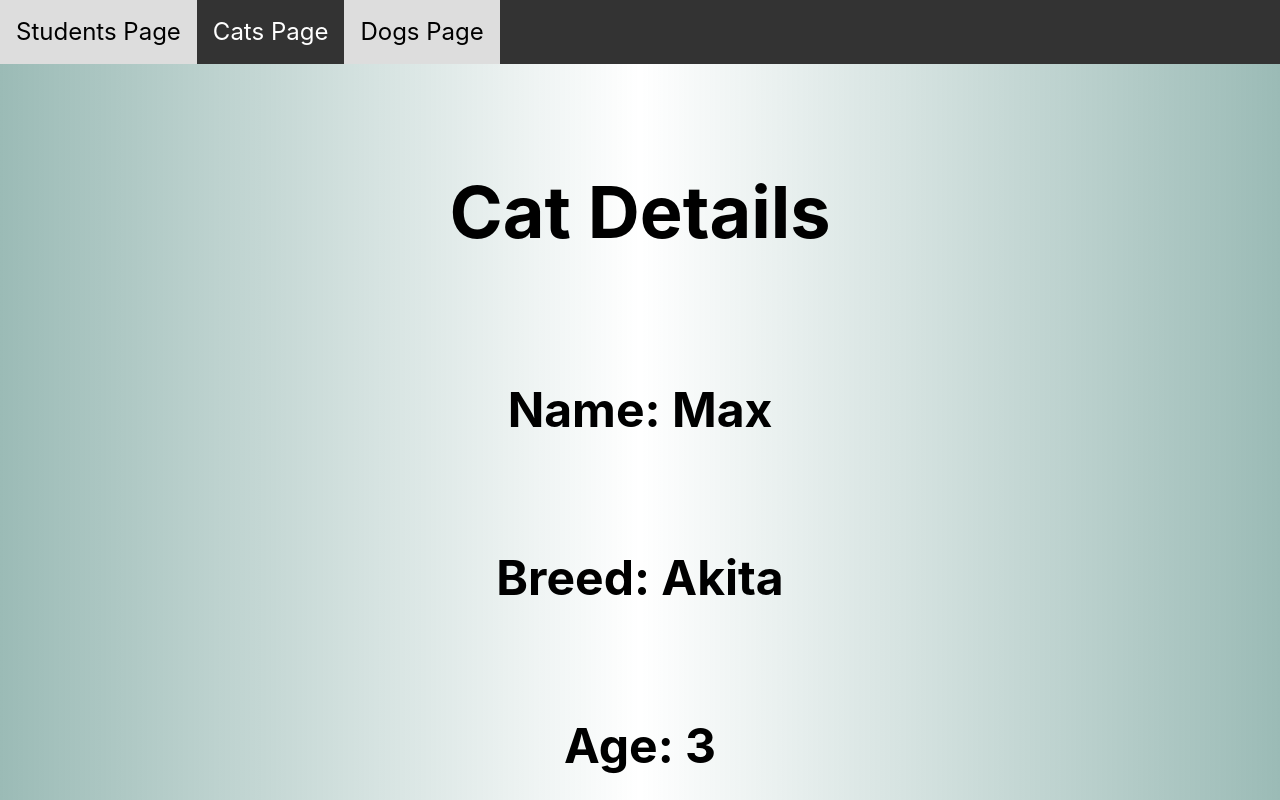
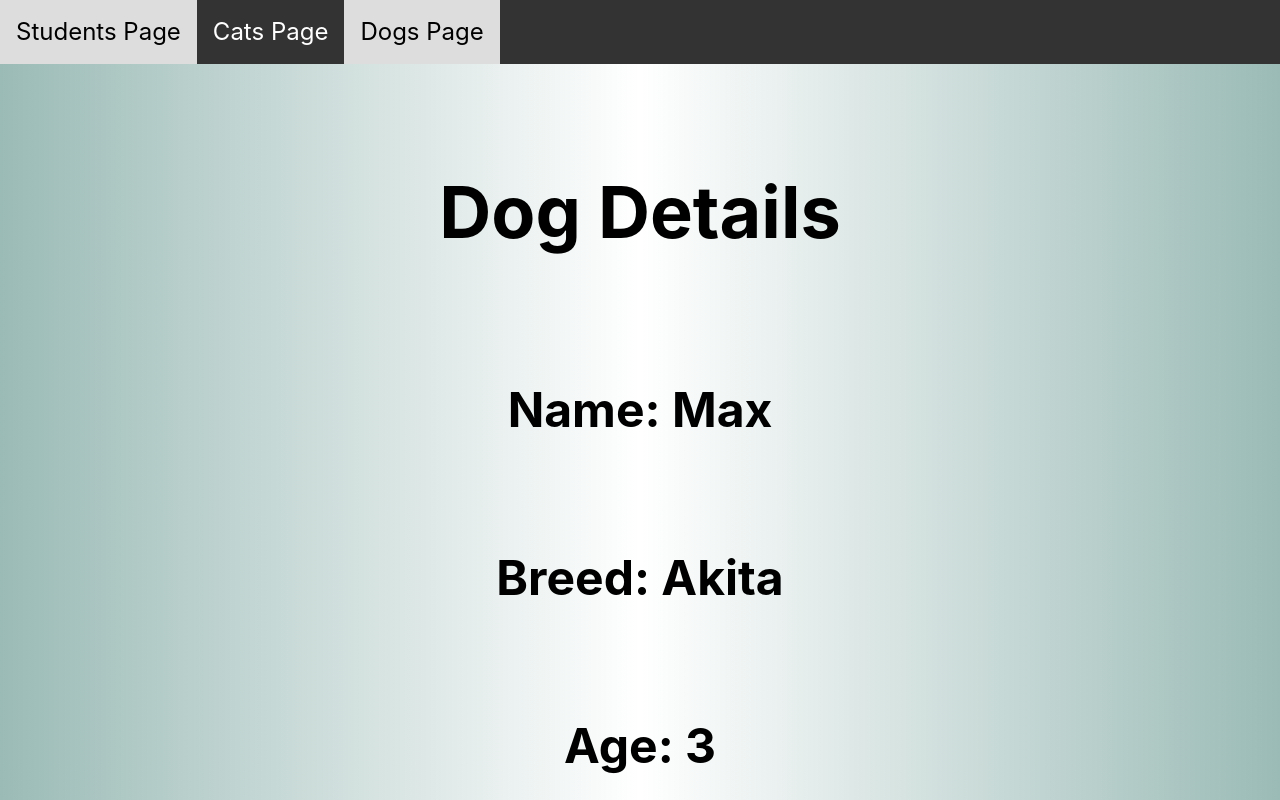
Before and after one commit to lmerrin/cat-dog, a React (Vite) app: page /dogs/1 in a window 1280 px wide. Built offline with nearby package versions, Linux system fonts and the light colour scheme.

Commit message:
minor change to Dog Details Page

```diff
--- a/src/Routes/DogDetailsPage.jsx
+++ b/src/Routes/DogDetailsPage.jsx
@@ -1,4 +1,3 @@
-import React from 'react'
 import { dogs } from '../data';
 import { useParams } from "react-router";
 
@@ -9,7 +8,7 @@ const dogId = Number(params.dogId);
 const singleDog = dogs.find((dog) => dog.id === dogId);
   return (
     <div className="page">
-    <h2>Cat Details</h2>
+    <h2>Dog Details</h2>
     <p>Name: {singleDog.name}</p>
     <p>Breed: {singleDog.breed}</p>
     <p>Age: {singleDog.age}</p>
```
